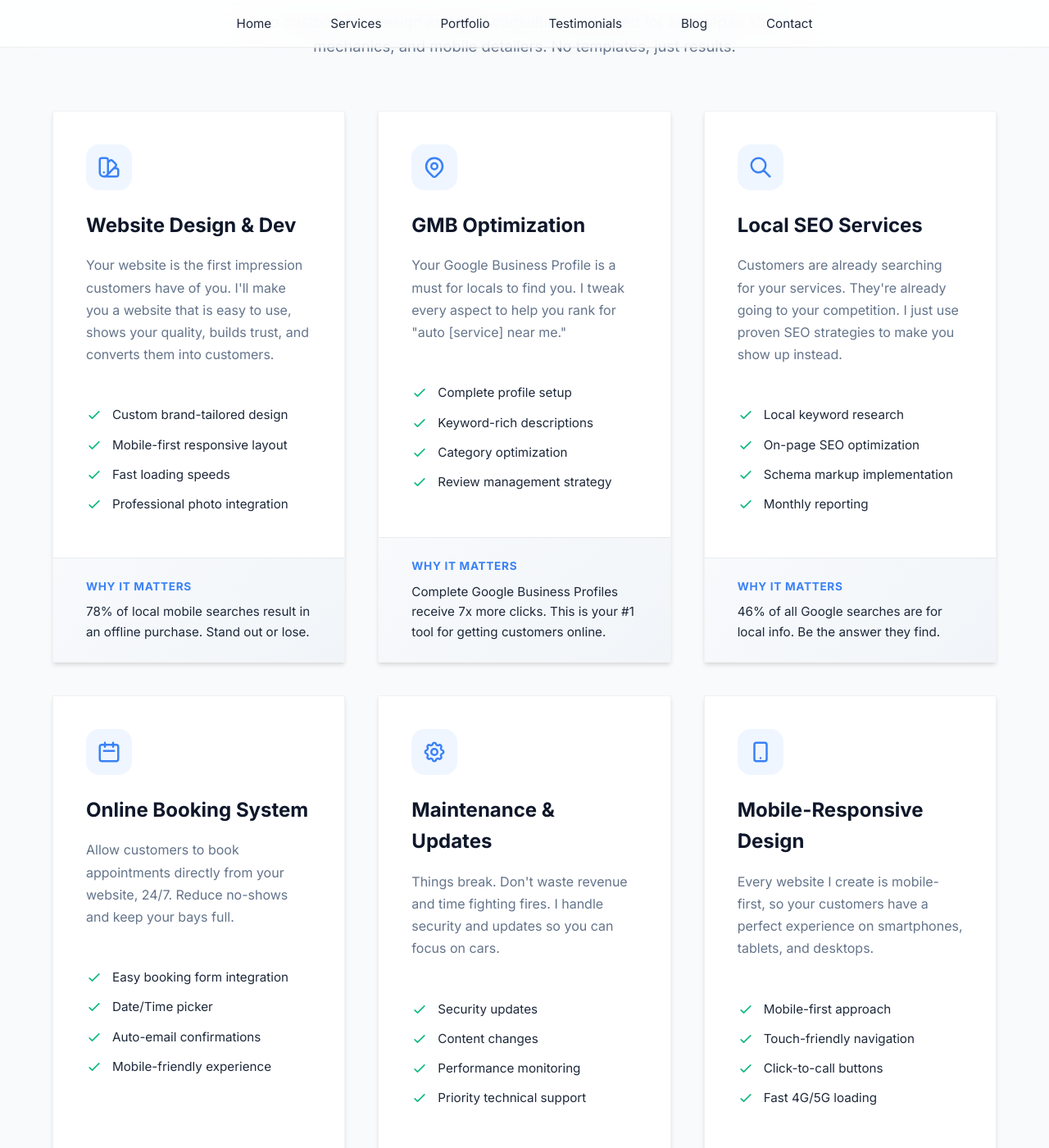
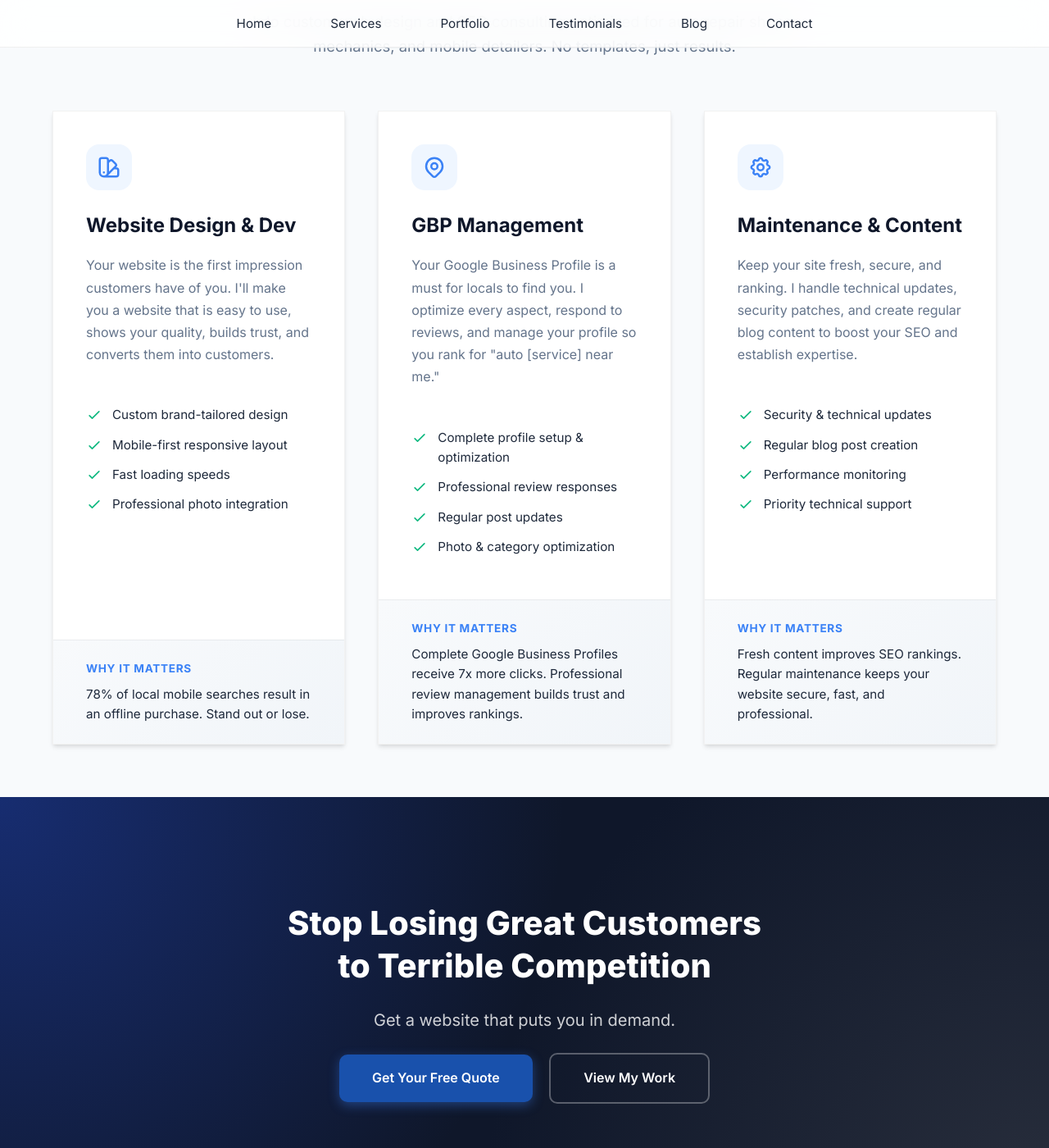
Before and after one commit to JamesBrownR/MeetingSurge, a Jekyll site: the page built from services/index.html, in a window 1280 px wide and 1400 px high, scrolled down 552 px. Shown: the whole window at 82% size. Built offline with Jekyll 4.4.1, drawn with Linux system fonts in a browser that asks for light colours; some of the changed text lies outside the part shown.

Commit message:
Update index.html

```diff
--- a/services/index.html
+++ b/services/index.html
@@ -153,64 +153,23 @@ description: Professional web design services for auto repair shops... custom we
       </div>
     </div>
 
-    <div class="service-card" id="gmb">
+    <div class="service-card" id="gbp">
       <div class="card-top">
         <div class="icon-box">
           <svg fill="none" stroke="currentColor" viewBox="0 0 24 24"><path stroke-linecap="round" stroke-linejoin="round" d="M17.657 16.657L13.414 20.9a1.998 1.998 0 01-2.827 0l-4.244-4.243a8 8 0 1111.314 0z"></path><path stroke-linecap="round" stroke-linejoin="round" d="M15 11a3 3 0 11-6 0 3 3 0 016 0z"></path></svg>
         </div>
-        <h3>GMB Optimization</h3>
-        <p class="service-desc">Your Google Business Profile is a must for locals to find you. I tweak every aspect to help you rank for "auto [service] near me."</p>
+        <h3>GBP Management</h3>
+        <p class="service-desc">Your Google Business Profile is a must for locals to find you. I optimize every aspect, respond to reviews, and manage your profile so you rank for "auto [service] near me."</p>
       </div>
       <ul class="feature-list">
-        <li><svg fill="none" viewBox="0 0 24 24" stroke="currentColor"><path stroke-linecap="round" stroke-linejoin="round" stroke-width="2" d="M5 13l4 4L19 7"/></svg> Complete profile setup</li>
-        <li><svg fill="none" viewBox="0 0 24 24" stroke="currentColor"><path stroke-linecap="round" stroke-linejoin="round" stroke-width="2" d="M5 13l4 4L19 7"/></svg> Keyword-rich descriptions</li>
-        <li><svg fill="none" viewBox="0 0 24 24" stroke="currentColor"><path stroke-linecap="round" stroke-linejoin="round" stroke-width="2" d="M5 13l4 4L19 7"/></svg> Category optimization</li>
-        <li><svg fill="none" viewBox="0 0 24 24" stroke="currentColor"><path stroke-linecap="round" stroke-linejoin="round" stroke-width="2" d="M5 13l4 4L19 7"/></svg> Review management strategy</li>
+        <li><svg fill="none" viewBox="0 0 24 24" stroke="currentColor"><path stroke-linecap="round" stroke-linejoin="round" stroke-width="2" d="M5 13l4 4L19 7"/></svg> Complete profile setup & optimization</li>
+        <li><svg fill="none" viewBox="0 0 24 24" stroke="currentColor"><path stroke-linecap="round" stroke-linejoin="round" stroke-width="2" d="M5 13l4 4L19 7"/></svg> Professional review responses</li>
+        <li><svg fill="none" viewBox="0 0 24 24" stroke="currentColor"><path stroke-linecap="round" stroke-linejoin="round" stroke-width="2" d="M5 13l4 4L19 7"/></svg> Regular post updates</li>
+        <li><svg fill="none" viewBox="0 0 24 24" stroke="currentColor"><path stroke-linecap="round" stroke-linejoin="round" stroke-width="2" d="M5 13l4 4L19 7"/></svg> Photo & category optimization</li>
       </ul>
       <div class="impact-box">
         <h4>Why It Matters</h4>
-        <p>Complete Google Business Profiles receive 7x more clicks. This is your #1 tool for getting customers online.</p>
-      </div>
-    </div>
-
-    <div class="service-card" id="seo">
-      <div class="card-top">
-        <div class="icon-box">
-          <svg fill="none" stroke="currentColor" viewBox="0 0 24 24"><path stroke-linecap="round" stroke-linejoin="round" d="M21 21l-6-6m2-5a7 7 0 11-14 0 7 7 0 0114 0z"></path></svg>
-        </div>
-        <h3>Local SEO Services</h3>
-        <p class="service-desc">      Customers are already searching for your services. They're already going to your competition. I just use proven SEO strategies to make you show up instead.
-</p>
-      </div>
-      <ul class="feature-list">
-        <li><svg fill="none" viewBox="0 0 24 24" stroke="currentColor"><path stroke-linecap="round" stroke-linejoin="round" stroke-width="2" d="M5 13l4 4L19 7"/></svg> Local keyword research</li>
-        <li><svg fill="none" viewBox="0 0 24 24" stroke="currentColor"><path stroke-linecap="round" stroke-linejoin="round" stroke-width="2" d="M5 13l4 4L19 7"/></svg> On-page SEO optimization</li>
-        <li><svg fill="none" viewBox="0 0 24 24" stroke="currentColor"><path stroke-linecap="round" stroke-linejoin="round" stroke-width="2" d="M5 13l4 4L19 7"/></svg> Schema markup implementation</li>
-        <li><svg fill="none" viewBox="0 0 24 24" stroke="currentColor"><path stroke-linecap="round" stroke-linejoin="round" stroke-width="2" d="M5 13l4 4L19 7"/></svg> Monthly reporting</li>
-      </ul>
-      <div class="impact-box">
-        <h4>Why It Matters</h4>
-        <p>46% of all Google searches are for local info. Be the answer they find.</p>
-      </div>
-    </div>
-
-    <div class="service-card" id="booking">
-      <div class="card-top">
-        <div class="icon-box">
-          <svg fill="none" stroke="currentColor" viewBox="0 0 24 24"><path stroke-linecap="round" stroke-linejoin="round" d="M8 7V3m8 4V3m-9 8h10M5 21h14a2 2 0 002-2V7a2 2 0 00-2-2H5a2 2 0 00-2 2v12a2 2 0 002 2z"></path></svg>
-        </div>
-        <h3>Online Booking System</h3>
-        <p class="service-desc">Allow customers to book appointments directly from your website, 24/7. Reduce no-shows and keep your bays full.</p>
-      </div>
-      <ul class="feature-list">
-        <li><svg fill="none" viewBox="0 0 24 24" stroke="currentColor"><path stroke-linecap="round" stroke-linejoin="round" stroke-width="2" d="M5 13l4 4L19 7"/></svg> Easy booking form integration</li>
-        <li><svg fill="none" viewBox="0 0 24 24" stroke="currentColor"><path stroke-linecap="round" stroke-linejoin="round" stroke-width="2" d="M5 13l4 4L19 7"/></svg> Date/Time picker</li>
-        <li><svg fill="none" viewBox="0 0 24 24" stroke="currentColor"><path stroke-linecap="round" stroke-linejoin="round" stroke-width="2" d="M5 13l4 4L19 7"/></svg> Auto-email confirmations</li>
-        <li><svg fill="none" viewBox="0 0 24 24" stroke="currentColor"><path stroke-linecap="round" stroke-linejoin="round" stroke-width="2" d="M5 13l4 4L19 7"/></svg> Mobile-friendly experience</li>
-      </ul>
-      <div class="impact-box">
-        <h4>Why It Matters</h4>
-        <p>Online booking can boost appointments by up to 30% with zero extra phone time.</p>
+        <p>Complete Google Business Profiles receive 7x more clicks. Professional review management builds trust and improves rankings.</p>
       </div>
     </div>
 
@@ -219,39 +178,18 @@ description: Professional web design services for auto repair shops... custom we
         <div class="icon-box">
           <svg fill="none" stroke="currentColor" viewBox="0 0 24 24"><path stroke-linecap="round" stroke-linejoin="round" d="M10.325 4.317c.426-1.756 2.924-1.756 3.35 0a1.724 1.724 0 002.573 1.066c1.543-.94 3.31.826 2.37 2.37a1.724 1.724 0 001.065 2.572c1.756.426 1.756 2.924 0 3.35a1.724 1.724 0 00-1.066 2.573c.94 1.543-.826 3.31-2.37 2.37a1.724 1.724 0 00-2.572 1.065c-.426 1.756-2.924 1.756-3.35 0a1.724 1.724 0 00-2.573-1.066c-1.543.94-3.31-.826-2.37-2.37a1.724 1.724 0 00-1.065-2.572c-1.756-.426-1.756-2.924 0-3.35a1.724 1.724 0 001.066-2.573c-.94-1.543.826-3.31 2.37-2.37.996.608 2.296.07 2.572-1.065z"></path><path stroke-linecap="round" stroke-linejoin="round" d="M15 12a3 3 0 11-6 0 3 3 0 016 0z"></path></svg>
         </div>
-        <h3>Maintenance & Updates</h3>
-        <p class="service-desc">Things break. Don't waste revenue and time fighting fires. I handle security and updates so you can focus on cars.</p>
+        <h3>Maintenance & Content</h3>
+        <p class="service-desc">Keep your site fresh, secure, and ranking. I handle technical updates, security patches, and create regular blog content to boost your SEO and establish expertise.</p>
       </div>
       <ul class="feature-list">
-        <li><svg fill="none" viewBox="0 0 24 24" stroke="currentColor"><path stroke-linecap="round" stroke-linejoin="round" stroke-width="2" d="M5 13l4 4L19 7"/></svg> Security updates</li>
-        <li><svg fill="none" viewBox="0 0 24 24" stroke="currentColor"><path stroke-linecap="round" stroke-linejoin="round" stroke-width="2" d="M5 13l4 4L19 7"/></svg> Content changes</li>
+        <li><svg fill="none" viewBox="0 0 24 24" stroke="currentColor"><path stroke-linecap="round" stroke-linejoin="round" stroke-width="2" d="M5 13l4 4L19 7"/></svg> Security & technical updates</li>
+        <li><svg fill="none" viewBox="0 0 24 24" stroke="currentColor"><path stroke-linecap="round" stroke-linejoin="round" stroke-width="2" d="M5 13l4 4L19 7"/></svg> Regular blog post creation</li>
         <li><svg fill="none" viewBox="0 0 24 24" stroke="currentColor"><path stroke-linecap="round" stroke-linejoin="round" stroke-width="2" d="M5 13l4 4L19 7"/></svg> Performance monitoring</li>
         <li><svg fill="none" viewBox="0 0 24 24" stroke="currentColor"><path stroke-linecap="round" stroke-linejoin="round" stroke-width="2" d="M5 13l4 4L19 7"/></svg> Priority technical support</li>
       </ul>
       <div class="impact-box">
         <h4>Why It Matters</h4>
-        <p>Regular maintenance keeps your website secure, fast, and professional.</p>
-      </div>
-    </div>
-
-    <div class="service-card" id="mobile">
-      <div class="service-highlight"></div>
-      <div class="card-top">
-        <div class="icon-box">
-          <svg fill="none" stroke="currentColor" viewBox="0 0 24 24"><path stroke-linecap="round" stroke-linejoin="round" d="M12 18h.01M8 21h8a2 2 0 002-2V5a2 2 0 00-2-2H8a2 2 0 00-2 2v14a2 2 0 002 2z"></path></svg>
-        </div>
-        <h3>Mobile-Responsive Design</h3>
-        <p class="service-desc">Every website I create is mobile-first, so your customers have a perfect experience on smartphones, tablets, and desktops.</p>
-      </div>
-      <ul class="feature-list">
-        <li><svg fill="none" viewBox="0 0 24 24" stroke="currentColor"><path stroke-linecap="round" stroke-linejoin="round" stroke-width="2" d="M5 13l4 4L19 7"/></svg> Mobile-first approach</li>
-        <li><svg fill="none" viewBox="0 0 24 24" stroke="currentColor"><path stroke-linecap="round" stroke-linejoin="round" stroke-width="2" d="M5 13l4 4L19 7"/></svg> Touch-friendly navigation</li>
-        <li><svg fill="none" viewBox="0 0 24 24" stroke="currentColor"><path stroke-linecap="round" stroke-linejoin="round" stroke-width="2" d="M5 13l4 4L19 7"/></svg> Click-to-call buttons</li>
-        <li><svg fill="none" viewBox="0 0 24 24" stroke="currentColor"><path stroke-linecap="round" stroke-linejoin="round" stroke-width="2" d="M5 13l4 4L19 7"/></svg> Fast 4G/5G loading</li>
-      </ul>
-      <div class="impact-box">
-        <h4>Why It Matters</h4>
-        <p>North of 76% of local searches happen on mobile devices. Don't ignore them.</p>
+        <p>Fresh content improves SEO rankings. Regular maintenance keeps your website secure, fast, and professional.</p>
       </div>
     </div>
 
```
